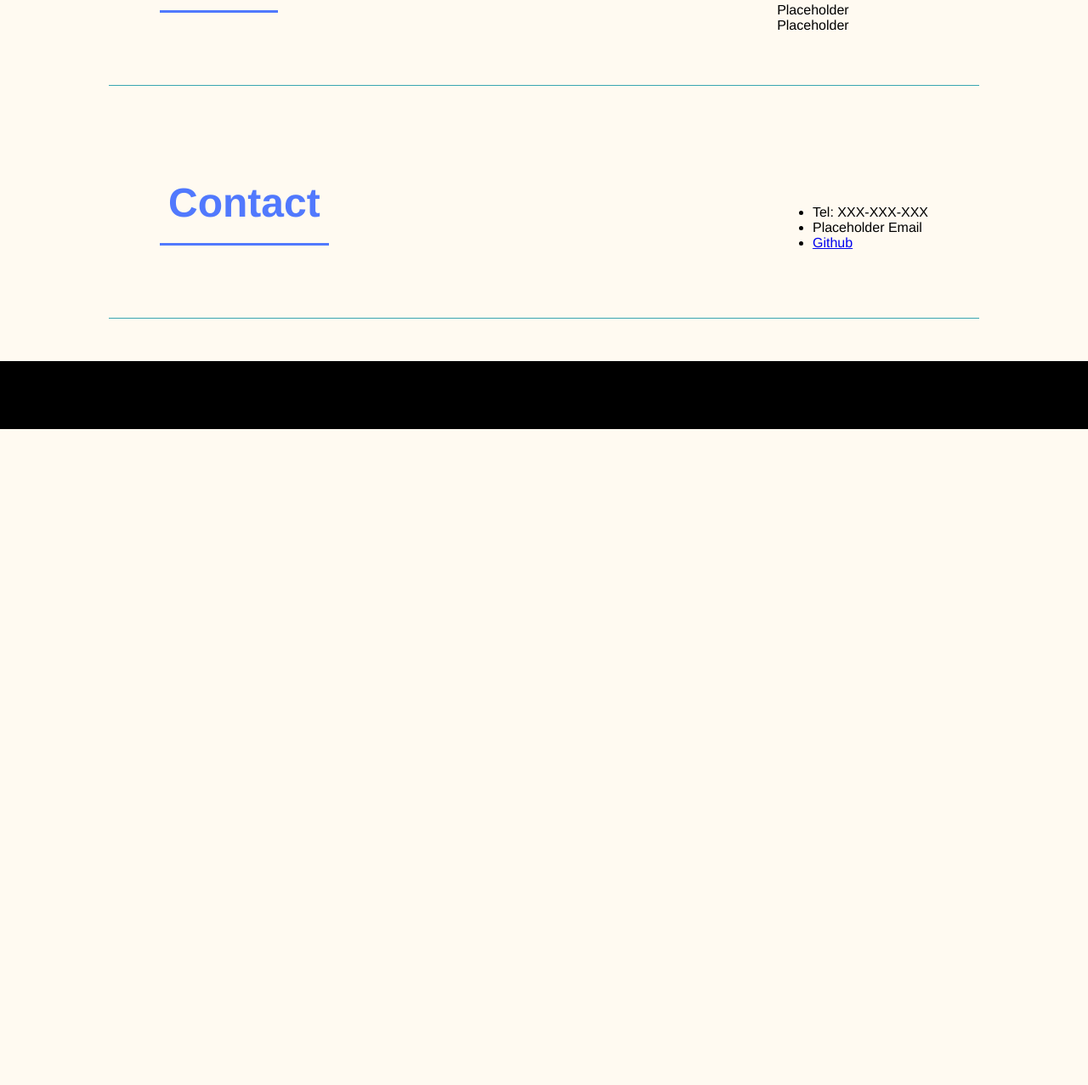
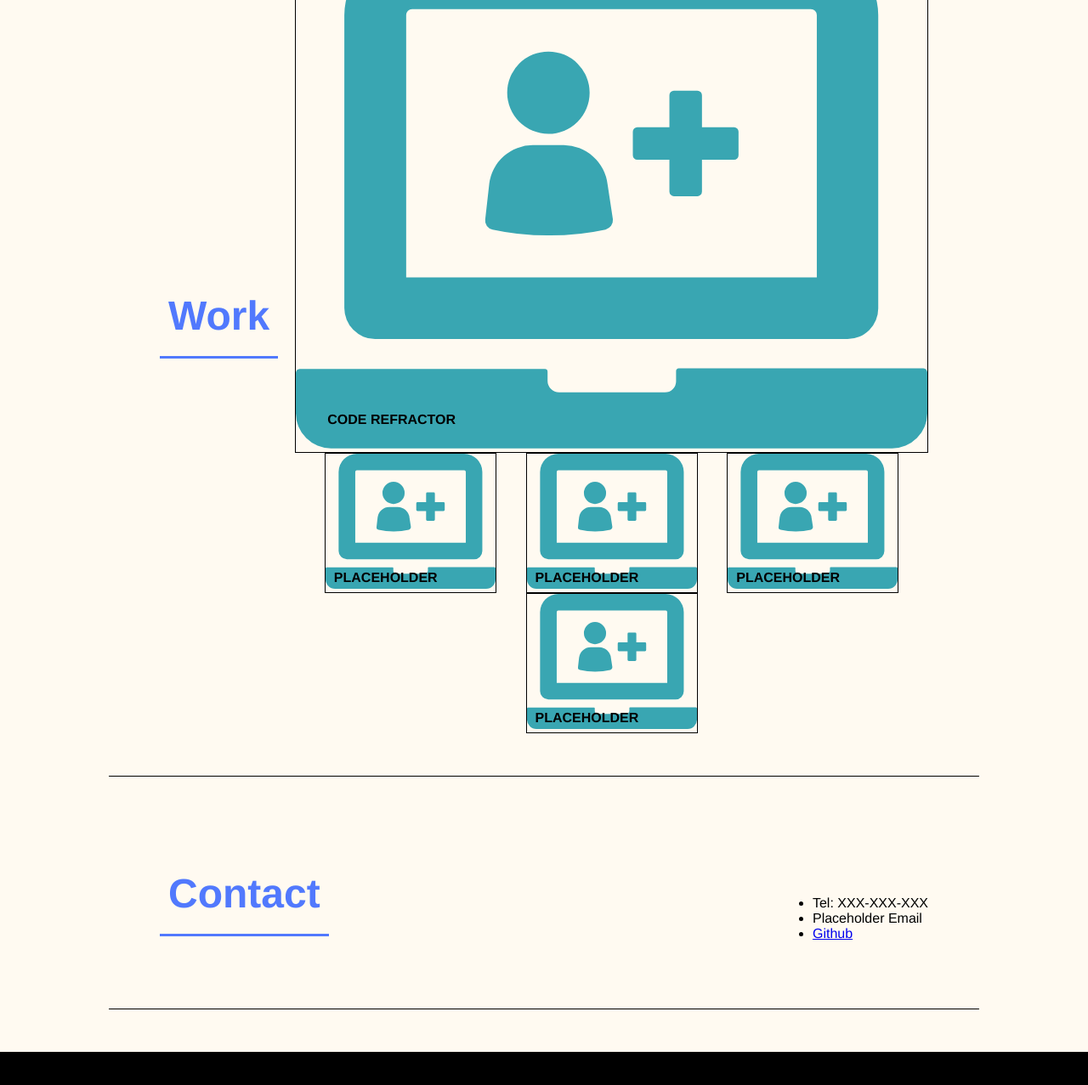
Before and after one commit to wctestbank/02-Portfolio, a plain HTML site: page index.html in a window 1280 px wide. Shown: the part 677-1954 px from the top of the page at 85% size. Before the commit the page ends 1182 px from the top, so only its background shows below. Drawn offline with Linux system fonts and the light colour scheme.

Commit message:
Added flex and placeholders in work section

```diff
--- a/Assets/css/style.css
+++ b/Assets/css/style.css
@@ -26,9 +26,6 @@ header {
     justify-content: space-between;
     align-items: center;
     flex-wrap: wrap;
-    position: -webkit-sticky;
-    top: 0;
-    z-index: 9999;
 }
 
 header h1 {
@@ -82,7 +79,7 @@ section{
 }
 
 
-
+/* HERO BANNER START */
 .hero {
     background-image: url('../images/background.jpg');
     background-position: 85% 35%;
@@ -92,7 +89,9 @@ section{
     align-items: flex-end;
 
 }
+/* HERO BANNER END */
 
+/* CONTENT START */
 .section-title {
     font-size: 48px;
     padding-bottom: 20px;
@@ -107,11 +106,12 @@ section{
     margin: 50px auto;
     padding-bottom: 50px;
     width: 80%;
-    border-bottom: 1px solid #39a6b2;
+    border-bottom: 1px solid var(--primary-color);
     display: flex;
     flex-wrap: wrap;
     align-items: center;
     justify-content: space-between;
+
 }
 
 .content-block h2 {
@@ -123,3 +123,34 @@ section{
     margin-left: 20px;
     flex: 2 70%;
 }
+
+
+.work-all-projects {
+    margin-left: 20px;
+    flex: 2 70%;
+}
+
+.work-label {
+    position: absolute;
+    bottom: 5%;
+    left: 5%;
+    font-weight: bold;
+}
+
+.project-box {
+    position: relative;
+    text-align: center;
+    border: 1px solid var(--primary-color);
+}
+
+.project-box img {
+    min-width: 200px;
+}
+.sub-projects {
+    display: flex;
+    flex-wrap: wrap;
+    align-items: center;
+    justify-content: space-evenly;
+
+}
+/* CONTENT END */
--- a/index.html
+++ b/index.html
@@ -61,27 +61,38 @@
             <h2 class="section-title">Work</h2>
         </div>
 
-        <div class="work-projects">
-            <div>
-                <div>Main Project Placeholder</div>
+        <div class="work-all-projects">
+            <div class="project-box">
+                <a href="https://wctestbank.github.io/01-CodeRefractor/"><img src="./Assets/images/step-1.svg"
+                        alt="" /></a>
+                <p class="work-label">CODE REFRACTOR</p>
             </div>
 
-            <div>
-                <div>Placeholder</div>
+            <div class="sub-projects">
+                <div class="project-box">
+                    <a href="https://github.com/wctestbank/02-Portfolio/"><img src="./Assets/images/step-1.svg"
+                            alt="" /></a>
+                    <p class="work-label">PLACEHOLDER</p>
                 </div>
 
-            <div>
-                <div>Placeholder</div>
+                <div class="project-box">
+                    <a href="https://github.com/wctestbank/02-Portfolio/"><img src="./Assets/images/step-1.svg"
+                            alt="" /></a>
+                    <p class="work-label">PLACEHOLDER</p>
                 </div>
 
-            <div>
-                <div>Placeholder</div>
+                <div class="project-box">
+                    <a href="https://github.com/wctestbank/02-Portfolio/"><img src="./Assets/images/step-1.svg"
+                            alt="" /></a>
+                    <p class="work-label">PLACEHOLDER</p>
                 </div>
 
-            <div>
-                <div>Placeholder</div>
+                <div class="project-box">
+                    <a href="https://github.com/wctestbank/02-Portfolio/"><img src="./Assets/images/step-1.svg"
+                            alt="" /></a>
+                    <p class="work-label">PLACEHOLDER</p>
                 </div>
-
+            </div>
         </div>
     </section>
 
```
Lines whose indentation alone changed are shown as unchanged.
